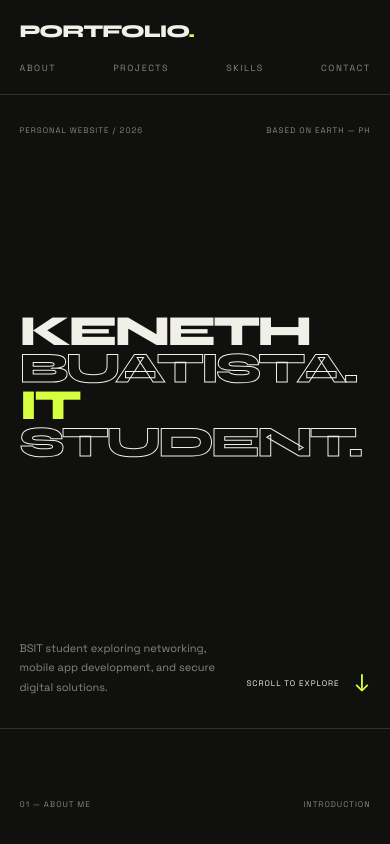
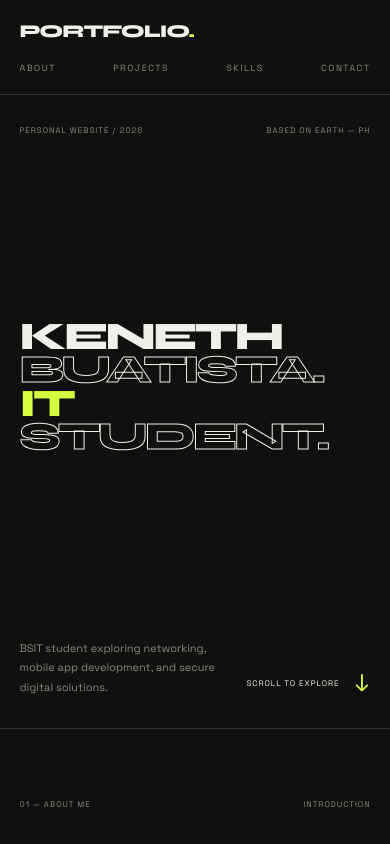
Before and after one commit to johnkeneth-buatista/bautista-project-1, a plain HTML site: page index.html in a window 390 px wide. Shown: the top 844 px of the page. Drawn offline with Linux system fonts and the light colour scheme.

Commit message:
improving the layout

```diff
--- a/assets/style.css
+++ b/assets/style.css
@@ -119,7 +119,7 @@ a {
 
 .hero-title h1 {
     font-family: 'Syne', sans-serif;
-    font-size: clamp(64px, 11vw, 150px);
+    font-size: clamp(64px, 10vw, 145px);
     font-weight: 800;
     line-height: .82;
     letter-spacing: -7px;
@@ -557,7 +557,7 @@ a {
     }
 
     .hero-title h1 {
-        font-size: 11.5vw;
+        font-size: 10vw;
         letter-spacing: -5px;
     }
 
@@ -614,7 +614,7 @@ a {
     }
 
     .hero-title h1 {
-        font-size: 11vw;
+        font-size: 10vw;
         line-height: .86;
         letter-spacing: -3px;
         overflow-wrap: normal;
```
